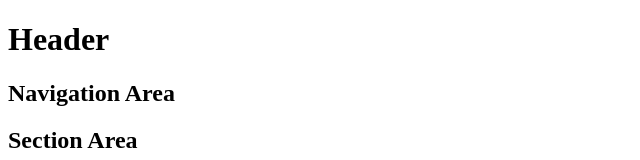
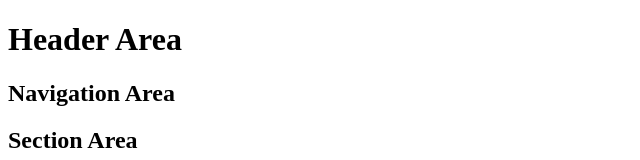
Before and after one commit to Muganzi-Elwin/FundsOfWeb2024, a plain HTML site: page semantics.html in a window 1280 px wide. Shown: the top 160 px of the page, without its empty margins (0-640 px from the left). Drawn offline with Linux system fonts and the light colour scheme.

Commit message:
Update semantics.html

```diff
--- a/semantics.html
+++ b/semantics.html
@@ -1,5 +1,6 @@
 <!DOCTYPE html>
 <html lang="en">
+
 <head>
     <meta charset="UTF-8">
     <meta name="viewport" content="width=device-width, initial-scale=1.0">
@@ -7,7 +8,9 @@
 </head>
 
 <body>
-<h1>Header</h1>
+
+<h1>Header Area</h1>
+
 <nav>
     <h2>Navigation Area</h2>
 </nav>
@@ -35,6 +38,5 @@
 
 
 
-
 </body>
 </html>
```
